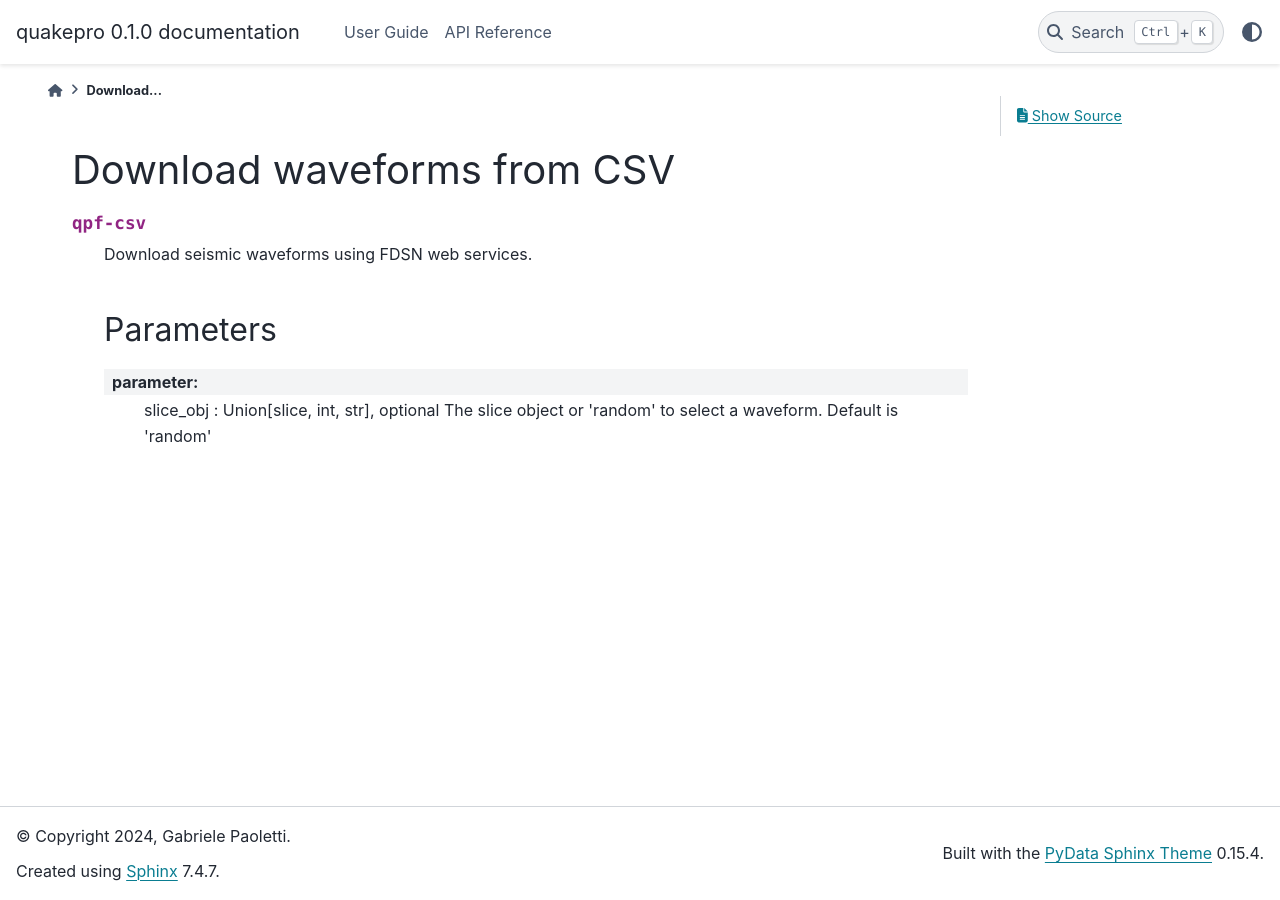
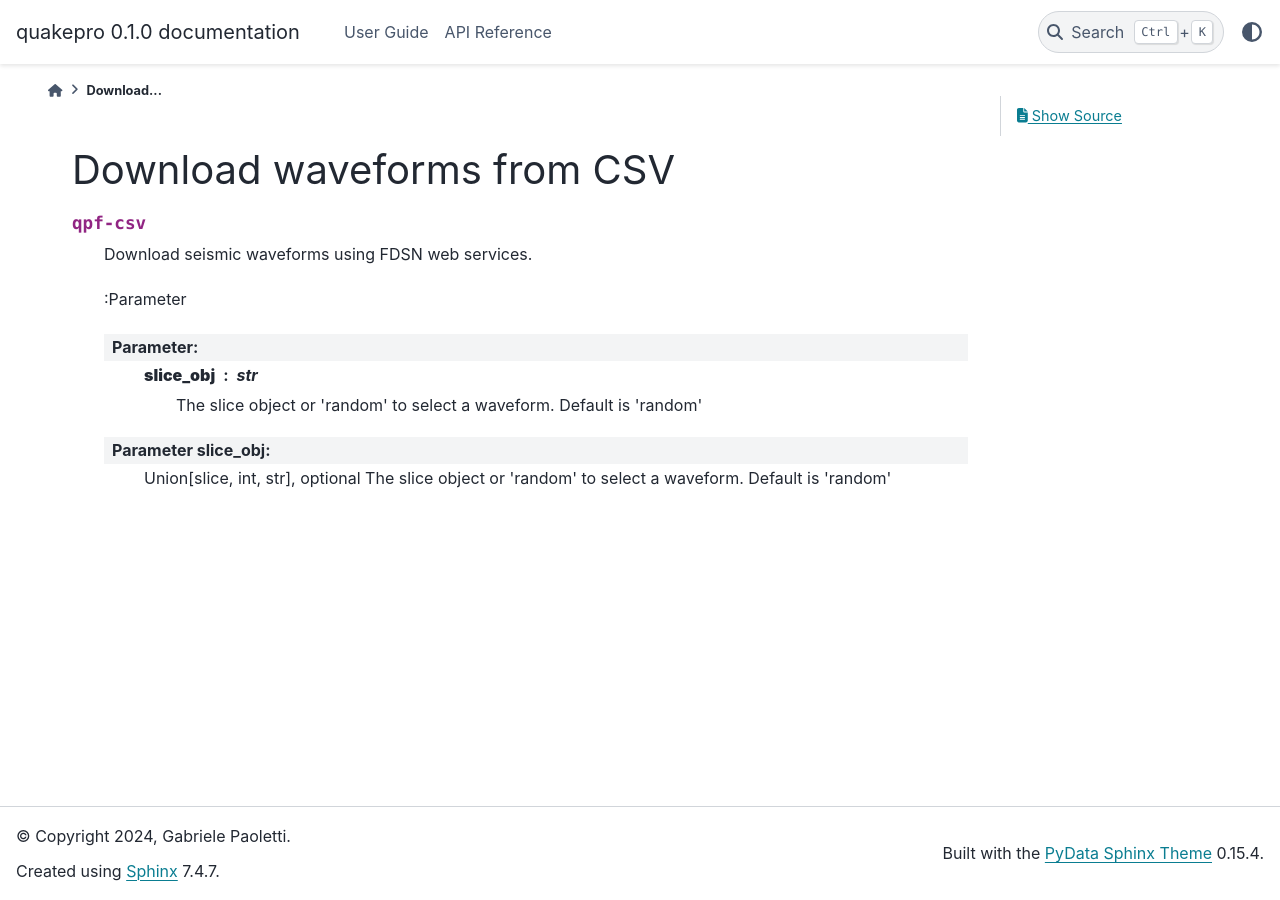
Before and after one commit to gabrielepaoletti/quakepro, a Sphinx documentation site: the page built from docs/source/documentation/scripts/fetcher_csv.rst, in a window 1280 px wide. Built offline with Sphinx 7.4.7 and the PyData theme 0.15.4, drawn with Linux system fonts in a browser that asks for light colours.

Commit message:
Update docs

```diff
--- a/docs/source/documentation/scripts/fetcher_csv.rst
+++ b/docs/source/documentation/scripts/fetcher_csv.rst
@@ -5,8 +5,11 @@ Download waveforms from CSV
 
     Download seismic waveforms using FDSN web services.
 
-    Parameters
-    ----------
+    :Parameter
 
-    :parameter: slice_obj : Union[slice, int, str], optional
+    :Parameter:
+        **slice_obj** : *str*
+            The slice object or 'random' to select a waveform. Default is 'random'
+
+    :parameter slice_obj: Union[slice, int, str], optional
         The slice object or 'random' to select a waveform. Default is 'random'
```
